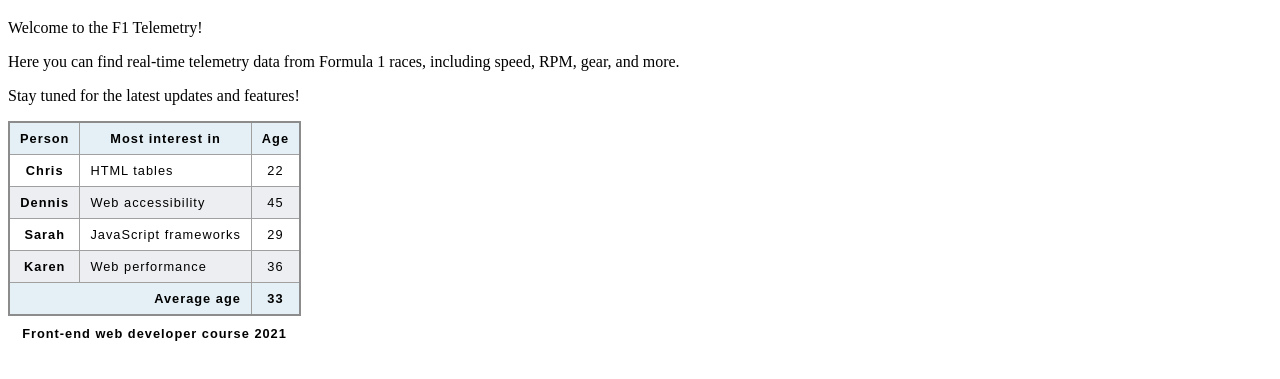
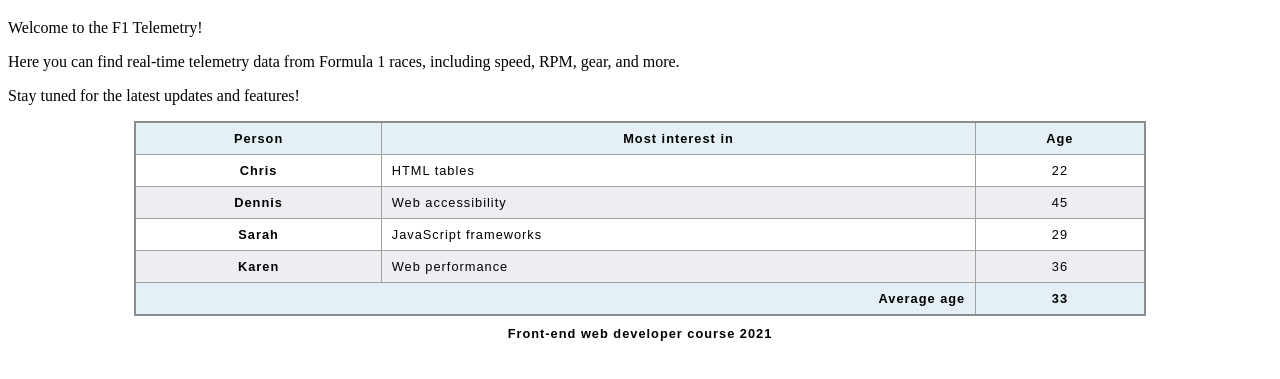
Before and after one commit to Jesutol/f1-tpo, a plain HTML site: page index.html in a window 1280 px wide. Shown: the part 61-440 px from the top of the page. Drawn offline with Linux system fonts and the light colour scheme.

Commit message:
lo centre

```diff
--- a/style.css
+++ b/style.css
@@ -4,6 +4,8 @@ table {
   font-family: sans-serif;
   font-size: 0.8rem;
   letter-spacing: 1px;
+  margin:auto;
+  width: 80%;
 }
 
 caption {
```
